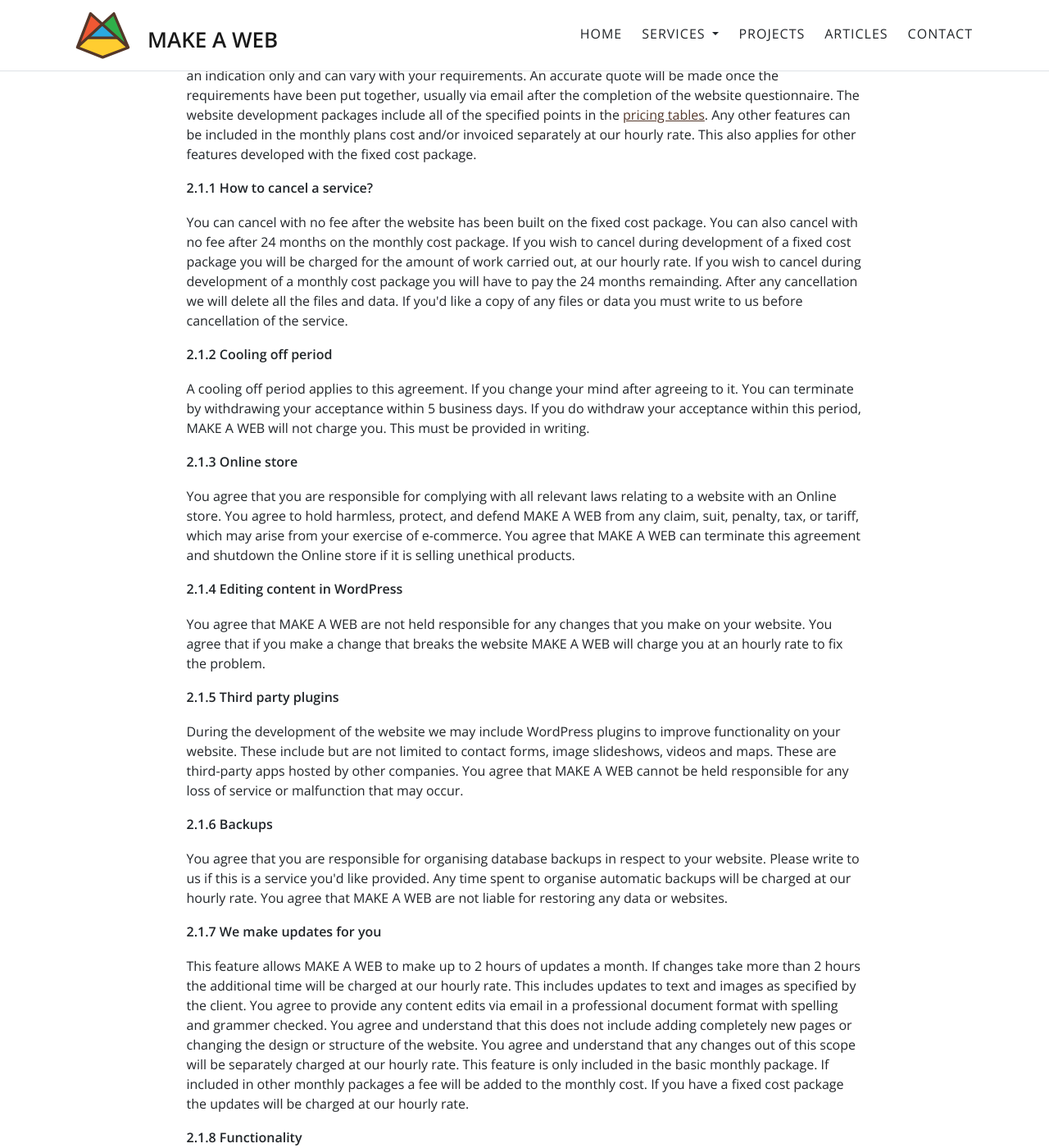
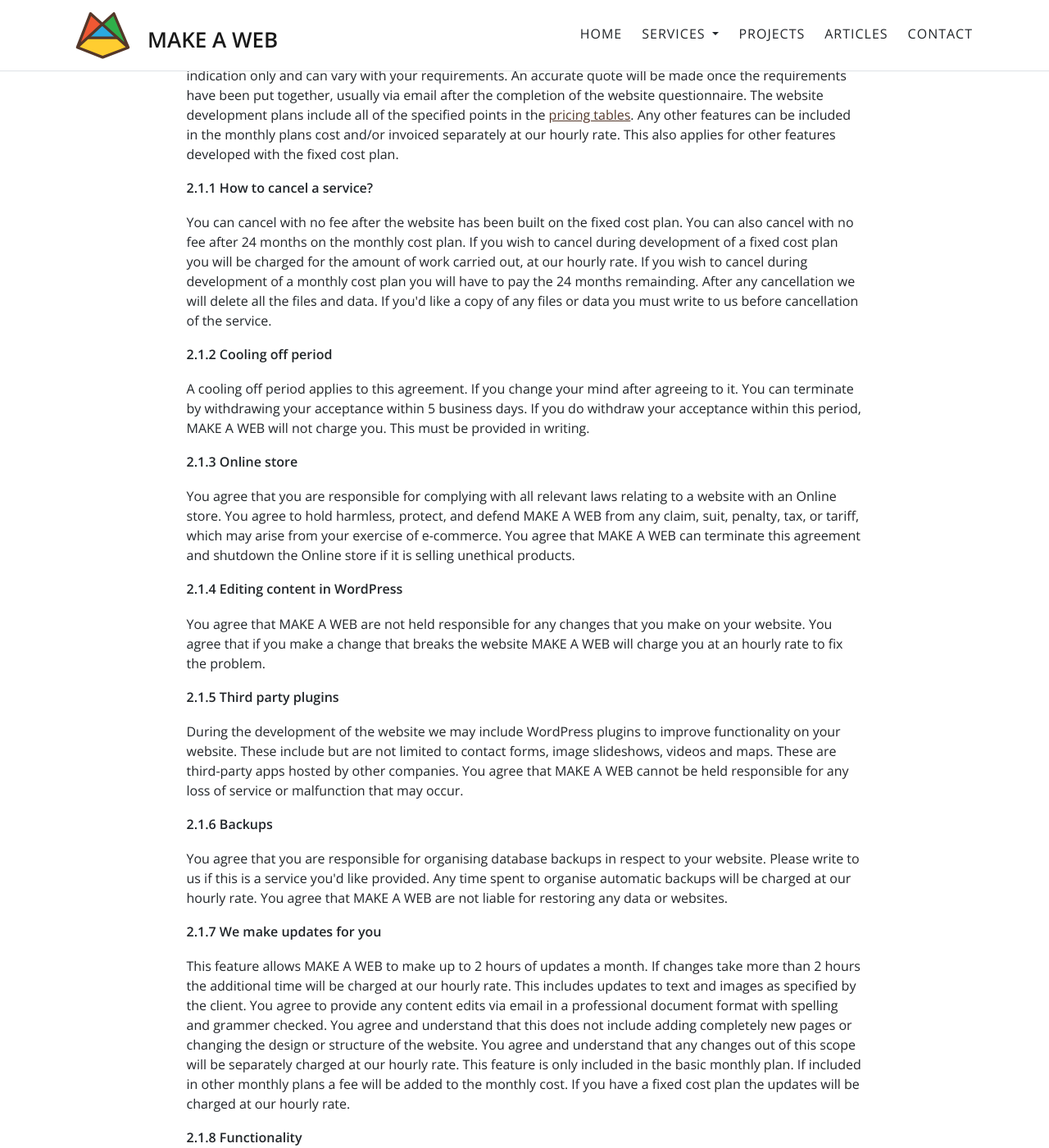
Before and after one commit to makeaweb/maw, a Jekyll site: the page built from terms-and-conditions.html, in a window 1280 px wide and 1400 px high, scrolled down 609 px. Shown: the whole window at 82% size. Built offline with Jekyll 4.4.1, drawn with Linux system fonts in a browser that asks for light colours; nearby versions of some CDN libraries; comment, search, counter and statistics services are not loaded; some of the changed text lies outside the part shown.

Commit message:
Updated wording

```diff
--- a/services/online-support/index.html
+++ b/services/online-support/index.html
@@ -64,7 +64,7 @@
                 <p class="lead">Our Online support service is here so that we can take care of all the technical stuff for you. We setup your Website hosting, hosting is what makes your website visible on the web. We setup your domain name, like a street address that tells people where you live, a domain name helps customers drive directly to your website. We can then setup a custom business email based on your domain name.</p>
                 {% comment %}
                 Hosting
-                You need a website hosting package to have a website. Hosting is what makes your site visible on the web. We offer fast, reliable plans for every need. A basic blog or a high-powered website.
+                You need a website hosting plan to have a website. Hosting is what makes your site visible on the web. We offer fast, reliable plans for every need. A basic blog or a high-powered website.
                 Domain
                 You can’t have a website without a domain name. Like a street address, a domain name tells people where you live. It helps drive customers directly to your website. A successful business uses the same set of words and images in all customer interactions. On their website, in their emails and advertising. This is branding at its simplest. These interactions all stem from your domain name.
                 Email
--- a/services/website-development/index.html
+++ b/services/website-development/index.html
@@ -78,7 +78,7 @@
                             <h3 class='pricing-title'>Store</h3>
                         </div>
                         <ul class='pricing-feature-list'>
-                            <li class='pricing-feature'>* Everything included from blog package</li>
+                            <li class='pricing-feature'>* Everything included from blog plan</li>
                             <li class='pricing-feature'>Manage products, inventory and orders</li>
                             <li class='pricing-feature'>Accept Credit cards and PayPal</li>
                             <li class='pricing-feature'>Offer discounts and promotions</li>
--- a/terms-and-conditions.html
+++ b/terms-and-conditions.html
@@ -26,21 +26,21 @@ You agree for us to subcontract any services as we see fit.
 
 <h5><a class="no-anchor-styles but-hover text-dark" target="_blank" href="{{ site.url }}/services/website-development">2.1 Website development</a></h5>
 <p>
-The pay monthly package is here to help small businesses get started.
+The pay monthly plan is here to help small businesses get started.
 Instead of paying a larger fixed cost for the website design and development you pay monthly for the duration of your website.
 The fixed cost option is an indication only and can vary with your requirements.
 An accurate quote will be made once the requirements have been put together, usually via email after the completion of the website questionnaire.
-The website development packages include all of the specified points in the <a target="_blank" href="{{ site.url }}/services/website-development">pricing tables</a>.
+The website development plans include all of the specified points in the <a target="_blank" href="{{ site.url }}/services/website-development">pricing tables</a>.
 Any other features can be included in the monthly plans cost and/or invoiced separately at our hourly rate.
-This also applies for other features developed with the fixed cost package.
+This also applies for other features developed with the fixed cost plan.
 </p>
 
 <h6>2.1.1 How to cancel a service?</h6>
 <p>
-You can cancel with no fee after the website has been built on the fixed cost package.
-You can also cancel with no fee after 24 months on the monthly cost package.
-If you wish to cancel during development of a fixed cost package you will be charged for the amount of work carried out, at our hourly rate.
-If you wish to cancel during development of a monthly cost package you will have to pay the 24 months remainding.
+You can cancel with no fee after the website has been built on the fixed cost plan.
+You can also cancel with no fee after 24 months on the monthly cost plan.
+If you wish to cancel during development of a fixed cost plan you will be charged for the amount of work carried out, at our hourly rate.
+If you wish to cancel during development of a monthly cost plan you will have to pay the 24 months remainding.
 After any cancellation we will delete all the files and data.
 If you'd like a copy of any files or data you must write to us before cancellation of the service.
 </p>
@@ -86,8 +86,8 @@ This includes updates to text and images as specified by the client.
 You agree to provide any content edits via email in a professional document format with spelling and grammer checked.
 You agree and understand that this does not include adding completely new pages or changing the design or structure of the website.
 You agree and understand that any changes out of this scope will be separately charged at our hourly rate.
-This feature is only included in the basic monthly package. If included in other monthly packages a fee will be added to the monthly cost.
-If you have a fixed cost package the updates will be charged at our hourly rate.
+This feature is only included in the basic monthly plan. If included in other monthly plans a fee will be added to the monthly cost.
+If you have a fixed cost plan the updates will be charged at our hourly rate.
 </p>
 
 <h6>2.1.8 Functionality</h6>
@@ -135,21 +135,21 @@ You agree to have daily online communication with MAKE A WEB.
 
 <h5><a class="no-anchor-styles but-hover text-dark" target="_blank" href="{{ site.url }}/services/ux-design">2.2 UX design</a></h5>
 <p>
-All of our UX design packages are priced at an hourly rate.
-The UX design packages include all of the specified points in the <a target="_blank" href="{{ site.url }}/services/ux-design">pricing tables</a>.
+All of our UX design plans are priced at an hourly rate.
+The UX design plans include all of the specified points in the <a target="_blank" href="{{ site.url }}/services/ux-design">pricing tables</a>.
 </p>
 
 <h5><a class="no-anchor-styles but-hover text-dark" target="_blank" href="{{ site.url }}/services/digital-marketing">2.3 Digital marketing</a></h5>
 <p>
-All of our Digital marketing packages are priced at an hourly rate.
-The Digital marketing packages include all of the specified points in the <a target="_blank" href="{{ site.url }}/services/digital-marketing">pricing tables</a>.
+All of our Digital marketing plans are priced at an hourly rate.
+The Digital marketing plans include all of the specified points in the <a target="_blank" href="{{ site.url }}/services/digital-marketing">pricing tables</a>.
 </p>
 
 <h6>2.3.1 Search engine optimisation (SEO)</h6>
 <p>
 MAKE A WEB will optimise your website with meta titles and descriptions.
 We will thereafter submit the project to Google’s search engine using Google search console.
-The steps outlined above are included in the Website development packages.
+The steps outlined above are included in the Website development plans.
 It is seen as best practice to help with ranking you website on Google.
 You agree and understand that this doesn't mean that you will be ranked on the first page of Google.
 MAKE A WEB can help provide more SEO consulting which will be at the cost of our hourly rate if you want improvement to your SEO position.
@@ -160,8 +160,8 @@ MAKE A WEB can help provide more SEO consulting which will be at the cost of our
     <p class="mb-0">The cost of Online support is an additonal monthly cost.</p>
 </div>
 <p>
-All Online support packages are priced at a monthly cost.
-The Online support packages include all of the specified points in the <a target="_blank" href="{{ site.url }}/services/digital-marketing">pricing tables</a>.
+All Online support plans are priced at a monthly cost.
+The Online support plans include all of the specified points in the <a target="_blank" href="{{ site.url }}/services/digital-marketing">pricing tables</a>.
 Our preferred third party hosting provider is GoDaddy. who provide 24/7 support.
 If a service goes down Godaddy customer support will assist.
 Please notify us if something is wrong with a service.
@@ -211,7 +211,7 @@ You agree to provide us with a document of content for all the pages on your web
 MAKE A WEB may make changes to the content provided by you.
 The changes will included optimisations to engage certain keywords.
 This will help boost your businesses search ranking on Google.
-We are not responsible for inputting any text, unless it is included in the package.
+We are not responsible for inputting any text, unless it is included in the plan.
 If so MAKE A WEB can make content updates for your website.
 You agree to provide us these content updates in a well formated document.
 You agree that any content provided will be grammar and spell checked.
@@ -264,11 +264,11 @@ Any problems can be resolved at our hourly rate if they were not specified in th
 <h5>3.6 Training and consulting</h5>
 <p>
 You agree to watch the video's MAKE A WEB provide to train you to use the Content Management System.
-This includes the website development packages of Blog and Online store.
+This includes the website development plans of Blog and Online store.
 These are built on Content Management System where you can edit content.
 You agree for us to use WordPress as our chosen Content Management System.
 You agree that we can provide instructions via email, related articles and even videos for training and consulting.
-With any package we provide 3 hours of intial Training and consulting.
+With any plan we provide 3 hours of intial Training and consulting.
 Once the 3 hours has been reached we can provide more Training and consulting at our hourly rate.
 </p>
 
@@ -278,14 +278,14 @@ You agree to make payments for any services on time and the exact amount specifi
 An email will be sent to organise payments.
 </p>
 
-<h6>4.1.1 Monthly packages</h6>
+<h6>4.1.1 Monthly plans</h6>
 <p>
-You agree to set up a monthly direct debit to pay for the Website development package of choice.
+You agree to set up a monthly direct debit to pay for the Website development plan of choice.
 You understand that the fee of the direct debit may change over time.
 You agree to update the fee of any direct debit as requested by MAKE A WEB.
 </p>
 
-<h6>4.1.2 Fixed cost packages</h6>
+<h6>4.1.2 Fixed cost plans</h6>
 <p>
 You agree to pay an intial 50% deposit before any work commences. The intial 50% deposit in non-refundable.
 You agree to pay the final 50% before the launch of the website.
```
Also changed, not shown: 3 other files.
